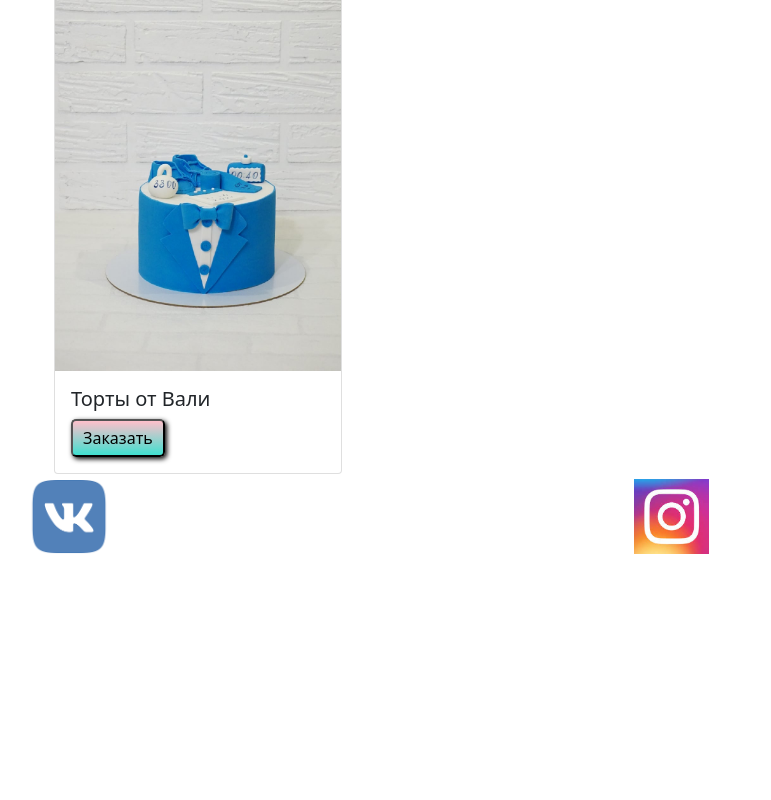
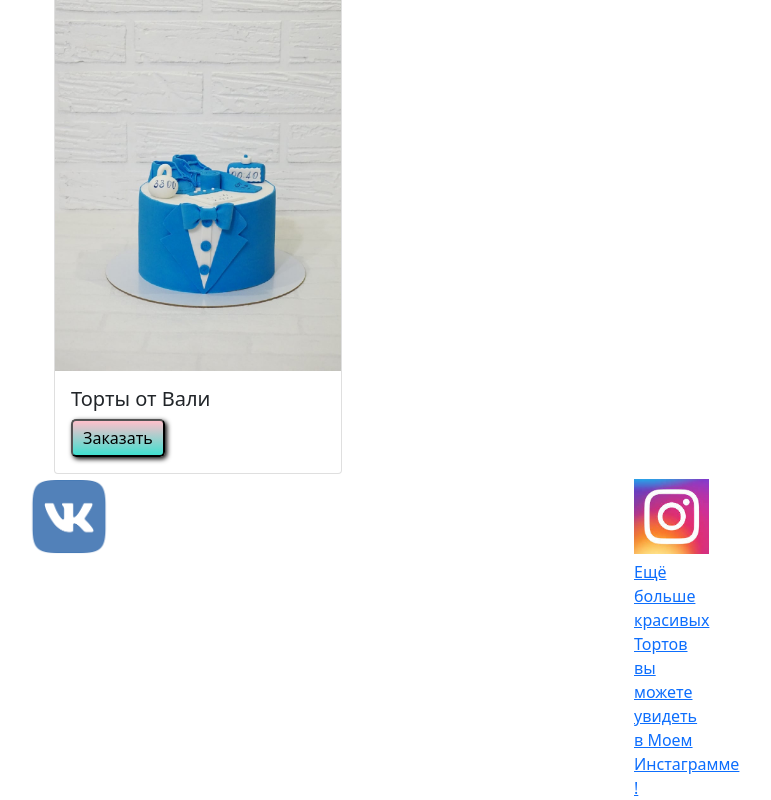
Before and after one commit to sergeianip20/rop, a Next.js app: page /secon in a window 1280 px wide. Shown: the part 3573-4373 px from the top of the page, without its empty margins (6-777 px from the left). Before the commit the page ends 4202 px from the top, so only its background shows below. Built offline with nearby package versions, Linux system fonts and the light colour scheme.

Commit message:
Update secon.js

```diff
--- a/pages/secon.js
+++ b/pages/secon.js
@@ -248,6 +248,7 @@ placeholder="напишите имя"/>
 <div className = {s.vk_items1}>
 <a href="https://instagram.com/vp.cake?utm_medium=copy_link">
 <Image src={Inst} layout="intrinsic"/>
+Ещё больше красивых Тортов вы можете увидеть в Моем Инстаграмме !
 </a>
 </div>
 </div>
```
